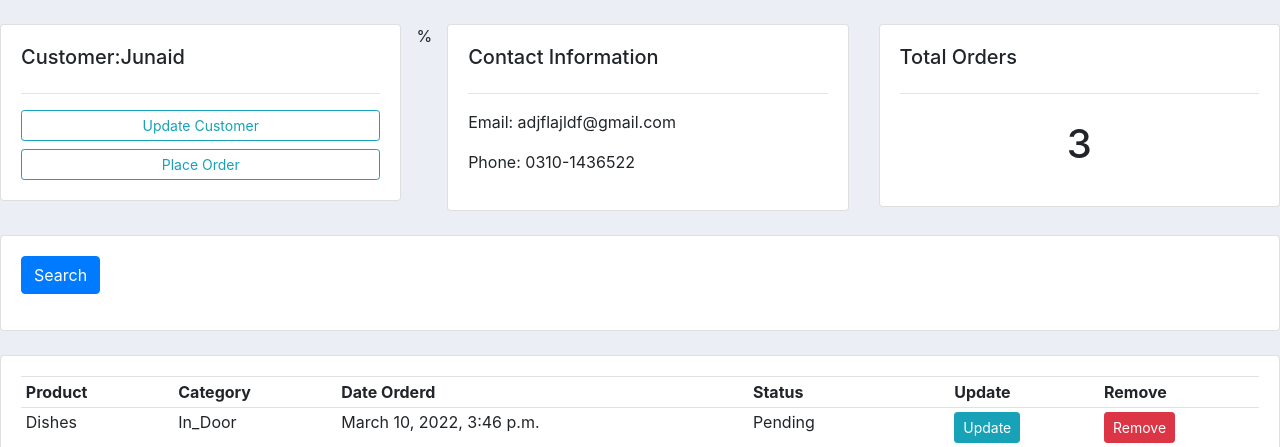
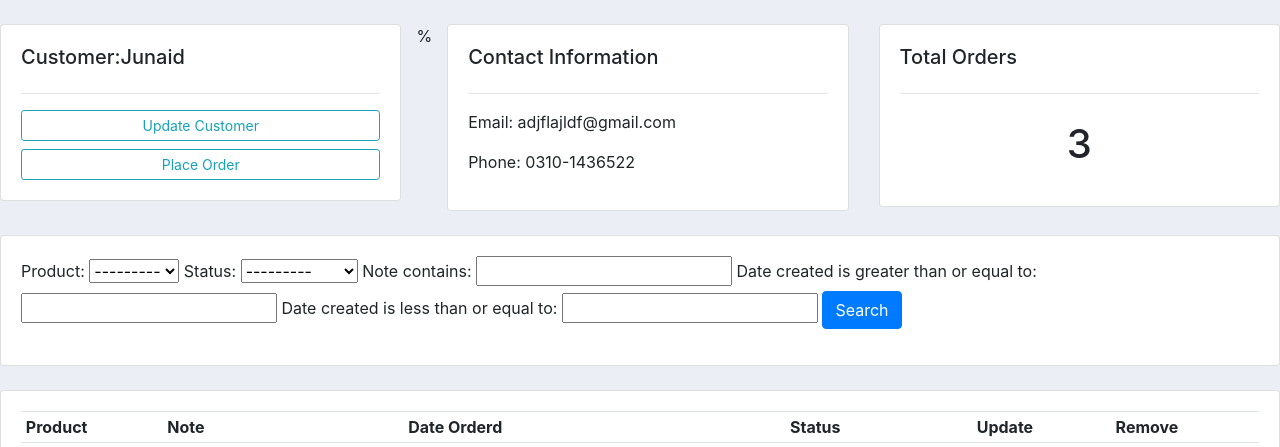
Before and after one commit to asimramzan123/Customer-Relation-Management, a Django app: page /customer/1/ in a window 1280 px wide. Shown: the part 56-503 px from the top of the page. Run offline with Django 4.2, Linux system fonts and the light colour scheme; data comes from the database, SQL or seed files in the repository; both versions use the stored data as it was after the commit.

Commit message:
filter forms

```diff
--- /dev/null
+++ b/accounts/filters.py
@@ -0,0 +1,13 @@
+import django_filters
+from django_filters import DateFilter
+from .models import *
+
+class OrderFilter(django_filters.FilterSet):
+
+    start_date = DateFilter(field_name = 'date_created',lookup_expr='gte')
+    end_date = DateFilter(field_name = 'date_created',lookup_expr='lte')
+    note = DateFilter(field_name = 'note' ,lookup_expr='icontains')
+    class Meta:
+        model = Order
+        fields = "__all__"
+        exclude = ['customer', 'date_created']
--- a/accounts/models.py
+++ b/accounts/models.py
@@ -40,7 +40,6 @@ class Product(models.Model):
 
 
 class Order(models.Model):
-    date_created = models.DateTimeField(auto_now_add=True, null=True)
 
     ORDER_PENDING = 'Pending'
     ORDER_OUT = 'Not in Stock'
@@ -55,6 +54,8 @@ class Order(models.Model):
     customer = models.ForeignKey(Customer, null=True, on_delete=models.SET_NULL )
     product = models.ForeignKey(Product, null=True, on_delete=models.SET_NULL)
     status = models.CharField(max_length=50,  null = True, choices= STATUS, default=ORDER_PENDING)
+    date_created = models.DateTimeField(auto_now_add=True, null=True)
+    note = models.CharField(max_length=50,  null = True,)
 
     def __str__(self) :
         return self.product.name
--- a/accounts/templates/accounts/customer.html
+++ b/accounts/templates/accounts/customer.html
@@ -41,7 +41,7 @@
 	<div class="col">
 		<div class="card card-body">
 			<form method="get">
-
+				{{myFilter.form}}
 		    <button class="btn btn-primary" type="submit">Search</button>
 		  </form>
 		</div>
@@ -56,7 +56,7 @@
 			<table class="table table-sm">
 				<tr>
 					<th>Product</th>
-					<th>Category</th>
+					<th>Note</th>
 					<th>Date Orderd</th>
 					<th>Status</th>
 					<th>Update</th>
@@ -66,7 +66,7 @@
 				{% for order in orders%}
 				<tr>
 					<td> {{order.product}}</td>
-					<td> {{order.product.category}}</td>
+					<td> {{order.note}}</td>
 					<td> {{order.product.date_created}}</td>
 					<td> {{order.status}}</td>
 					<td> <a class = 'btn btn-sm btn-info' href = '{% url "update_order" order.id %}'> Update</a></td>
--- a/accounts/views.py
+++ b/accounts/views.py
@@ -4,6 +4,8 @@ from django.http import HttpResponse
 from django.forms import inlineformset_factory
 from .models import *
 from .forms import *
+from .filters import OrderFilter
+
 # Create your views here.
 
 def home(request):
@@ -32,6 +34,7 @@ def product(request):
 
 
 def customer(request, pk_test):
+
     customer = Customer.objects.get(id = pk_test)
 
     # getting all orders, using customer child object
@@ -41,7 +44,8 @@ def customer(request, pk_test):
     customer_email = customer.email
     customer_phone = customer.phone
 
-
+    myFilter = OrderFilter(request.GET, queryset= orders)
+    orders = myFilter.qs
 
     context = {
         'customer':customer,
@@ -49,8 +53,8 @@ def customer(request, pk_test):
         'total_orders':total_orders,
         'customer_email':customer_email,
         'customer_phone':customer_phone,
-        'customer_name':customer_name
-
+        'customer_name':customer_name,
+        'myFilter':myFilter,
     }
     return render(request, 'accounts/customer.html', context)
 
--- a/crm/settings.py
+++ b/crm/settings.py
@@ -39,6 +39,7 @@ INSTALLED_APPS = [
     'django.contrib.messages',
     'django.contrib.staticfiles',
     'accounts',
+    'django_filters'
 ]
 
 MIDDLEWARE = [
```
Also changed, not shown: accounts/migrations/0007_order_note.py (added), db.sqlite3.
